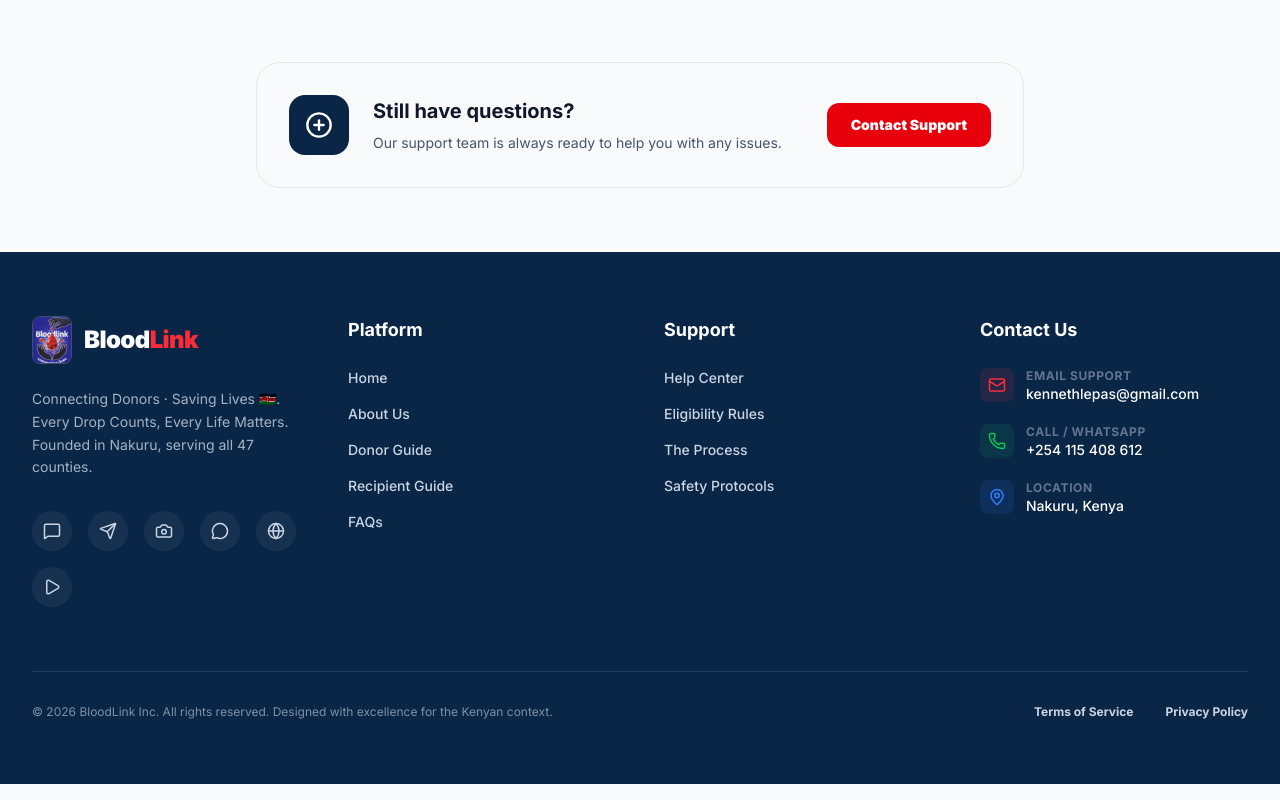
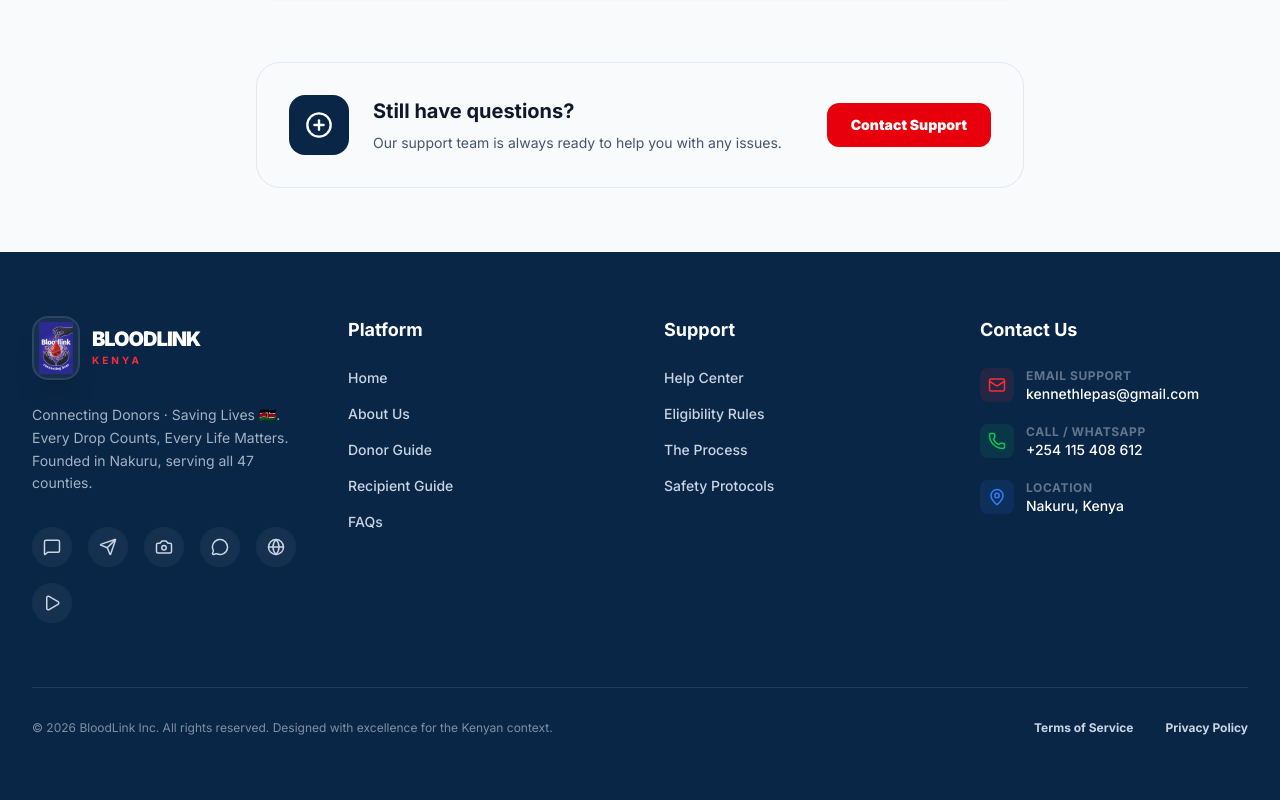
Before and after one commit to kennethlepas/BloodLink-webguide, a Next.js app: page /faq in a window 1280 px wide. Shown: the part 1157-1957 px from the top of the page. Built offline with nearby package versions, Linux system fonts and the light colour scheme.

Commit message:
Latest improvements

```diff
--- a/src/app/page.tsx
+++ b/src/app/page.tsx
@@ -32,7 +32,7 @@ export default function Home() {
               </h1>
 
               <p className="max-w-3xl mx-auto text-lg md:text-xl text-slate-300 mb-12 leading-relaxed animate-fade-in-up [animation-delay:400ms]">
-                BloodLink is dedicated to bridging the gap between blood donors and patients in need across Kenya. Every drop counts — and technology can save lives.
+                BloodLink is dedicated to bridging the gap between blood donors and patients in need across Kenya. Every drop counts, and technology can save lives.
               </p>
 
               <div className="flex flex-col sm:flex-row items-center justify-center gap-4 animate-fade-in-up [animation-delay:600ms]">
@@ -102,7 +102,6 @@ export default function Home() {
                 <div className="absolute -bottom-6 -left-6 md:-left-12 bg-white p-8 rounded-[2rem] shadow-2xl max-w-xs border border-slate-100 animate-float">
                   <p className="font-black text-2xl text-[#0A2647] mb-2 italic">"Every drop counts."</p>
                   <p className="text-sm font-bold text-slate-500 uppercase tracking-widest">Saving lives in Kenya</p>
-                  <div className="mt-4 w-12 h-1 bg-red-600 rounded-full" />
                 </div>
               </div>
             </div>
--- a/src/components/Footer.tsx
+++ b/src/components/Footer.tsx
@@ -9,18 +9,23 @@ export default function Footer() {
                 <div className="grid grid-cols-1 md:grid-cols-4 gap-12">
                     {/* Brand */}
                     <div className="col-span-1 md:col-span-1">
-                        <div className="flex items-center space-x-3 mb-6">
-                            <div className="relative w-10 h-12 rounded-lg overflow-hidden border border-white/20">
+                        <div className="flex items-center group mb-6">
+                            <div className="relative w-12 h-16 rounded-2xl overflow-hidden border-2 border-white/10 shadow-xl bg-white/5 backdrop-blur-sm group-hover:border-red-500 transition-all duration-300">
                                 <Image
                                     src="/logo.jpg"
                                     alt="BloodLink Logo"
                                     fill
-                                    className="object-cover"
+                                    className="object-contain p-1 group-hover:scale-105 transition-transform duration-500"
                                 />
                             </div>
-                            <span className="text-2xl font-black text-white tracking-tight">
-                                Blood<span className="text-red-500">Link</span>
-                            </span>
+                            <div className="ml-3">
+                                <span className="text-xl font-black text-white tracking-tighter block leading-none">
+                                    BLOODLINK
+                                </span>
+                                <span className="text-[10px] font-bold text-red-500 uppercase tracking-[0.3em] mt-1 block">
+                                    Kenya
+                                </span>
+                            </div>
                         </div>
                         <p className="text-sm leading-relaxed mb-8 opacity-80">
                             Connecting Donors · Saving Lives 🇰🇪. Every Drop Counts, Every Life Matters. Founded in Nakuru, serving all 47 counties.
```
